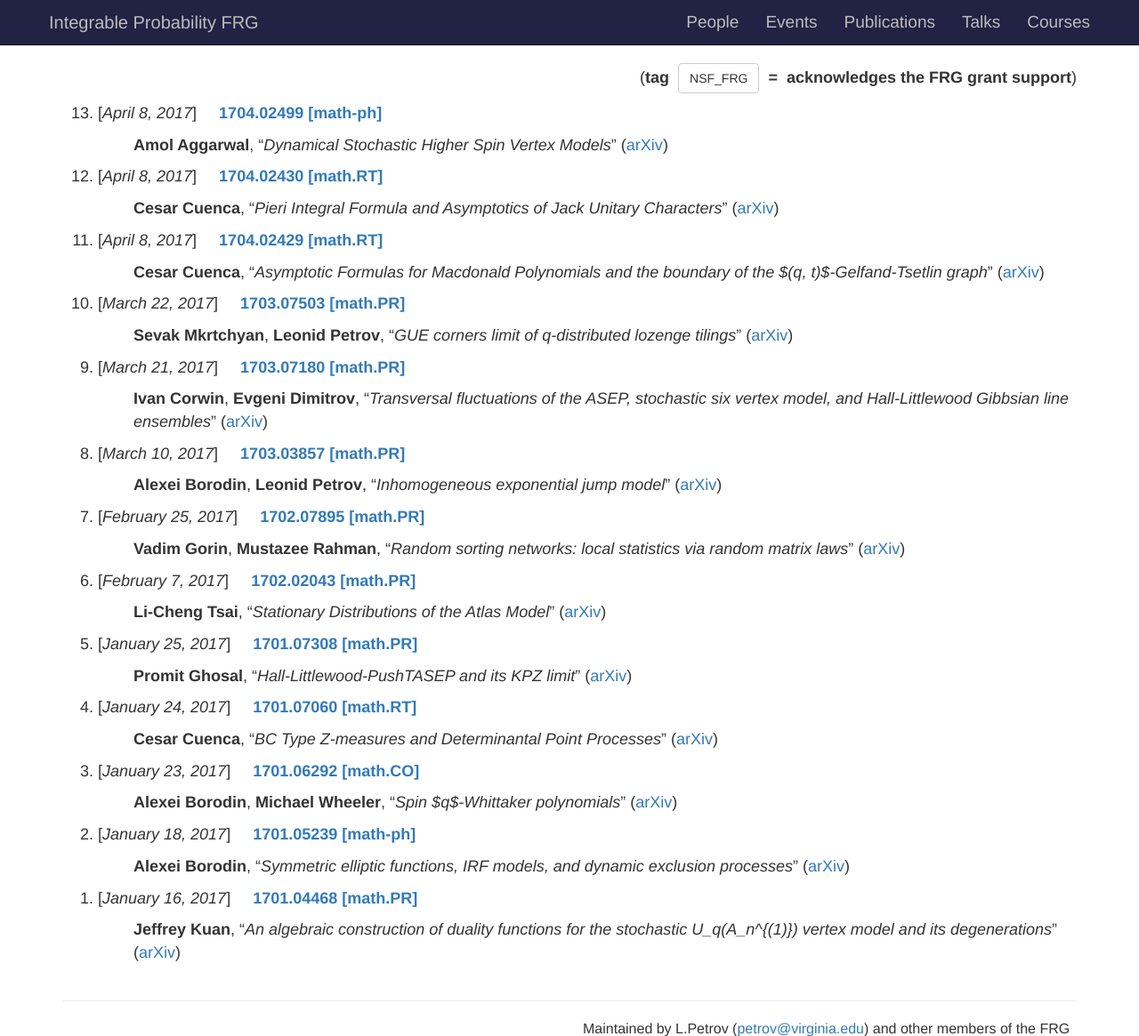
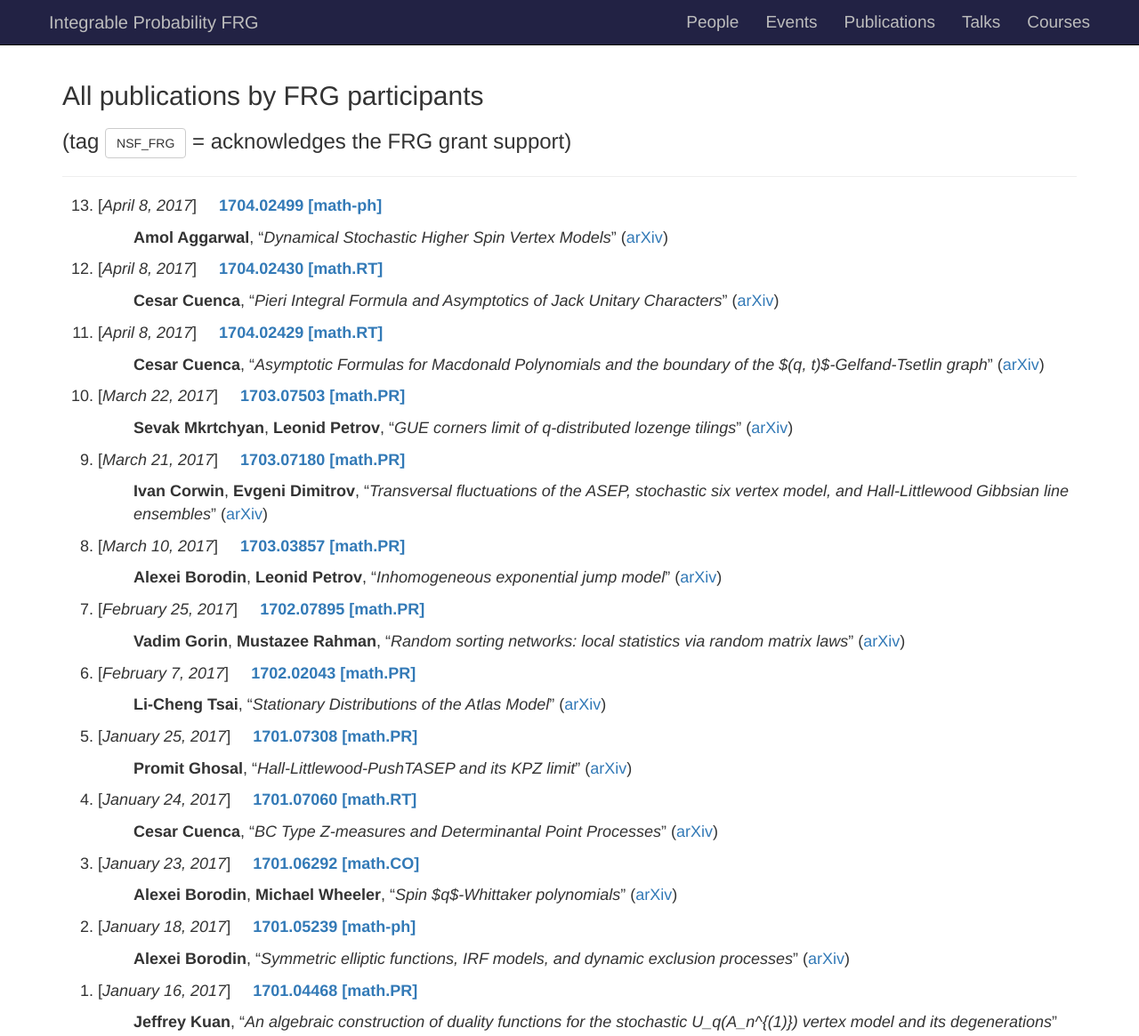
Before and after one commit to int-prob/int-prob-code, a Jekyll site: the page built from publications.md, in a window 1280 px wide, cut to the strip 0-1165 px from the top of the page. Shown: the whole strip at 89% size. Built offline with Jekyll 4.4.1, drawn with Linux system fonts in a browser that asks for light colours.

Commit message:
Better presentation of events and of supported publications

```diff
--- a/events.html
+++ b/events.html
@@ -5,13 +5,15 @@ layout: default
 
 <h2>Google calendar</h2>
 
+<br>
+
 <center><iframe src="https://calendar.google.com/calendar/embed?showTitle=0&amp;showNav=1&amp;showDate=1&amp;showPrint=0&amp;showCalendars=0&amp;mode=MONTH&amp;height=600&amp;wkst=2&amp;bgcolor=%23ffffff&amp;src=mls9vssib1s3gvtqkbs76s1s5s%40group.calendar.google.com&amp;color=%23711616&amp;ctz=America%2FNew_York" width="80%" height="500" frameborder="0" scrolling="no"></iframe></center>
 
 <hr>
 
-<h2>Events list</h2>
+<h2>Events list&nbsp;&nbsp;(* = partially supported by the NSF FRG grant)</h2>
 
-<p align="right">(* = <b>supported in part by the FRG grant</b>)</p>
+<p align="right"></p>
 
 <br>
 
--- a/publications.md
+++ b/publications.md
@@ -3,8 +3,11 @@ title: "Publications - Integrable Probability FRG"
 layout: default
 ---
 
-<p align="right">(<b>tag</b>&nbsp;&nbsp;<a href="{{site.url }}/blog/tags/NSF_FRG" title="View posts tagged with &quot;NSF_FRG&quot;"
-class="btn btn-default" role="button">NSF_FRG</a>&nbsp;&nbsp;<b>=&nbsp;&nbsp;acknowledges the FRG grant support</b>)</p>
+<h2>All publications by FRG participants<h2>
+<h3>(tag&nbsp;<a href="{{site.url }}/blog/tags/NSF_FRG" title="View posts tagged with &quot;NSF_FRG&quot;"
+class="btn btn-default" role="button">NSF_FRG</a>&nbsp;=&nbsp;acknowledges the FRG grant support)</h3>
+
+<hr>
 
 <ol reversed>
   {% for post in site.posts %}
```
Also changed, not shown: blog/tags/NSF_FRG.html (+15 -27 lines).
